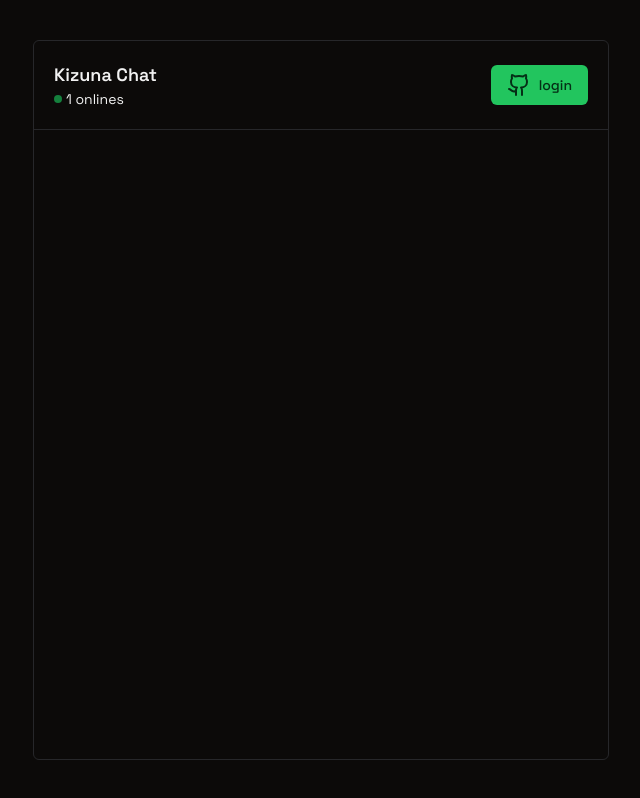
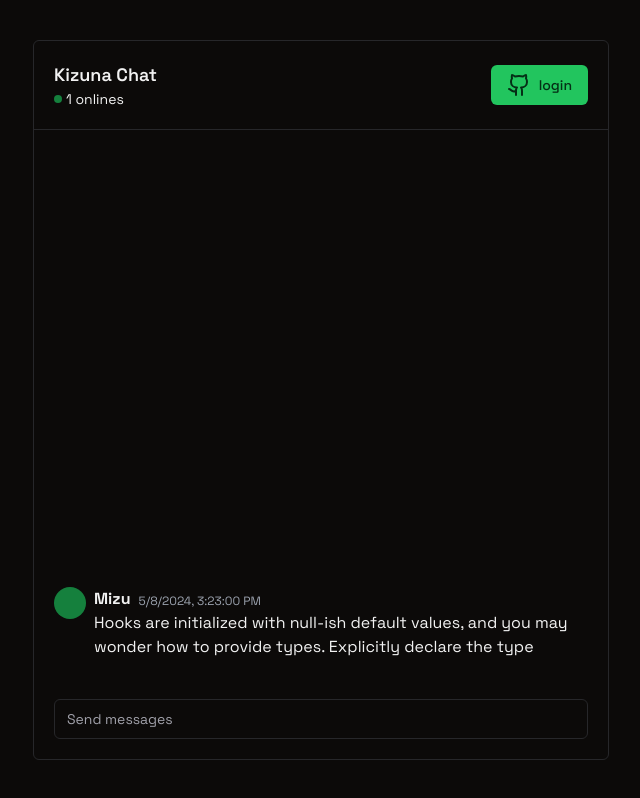
Before and after one commit to signal451/rt-chat, a Next.js app: page / in a window 1280 px wide. Shown: the whole page, without its empty margins (319-959 px from the left). Built offline with nearby package versions, Linux system fonts and the light colour scheme; no server answers.

Commit message:
add: chat ui elements

```diff
--- a/app/page.tsx
+++ b/app/page.tsx
@@ -1,5 +1,8 @@
 import { ChatHeader } from "@/components/ChatHeader";
+import InitUser from "@/lib/store/initUser";
 import { supabaseServerClient } from "@/utils/supabase/server";
+import { Input } from "@/components/ui/input"
+
 
 export default async function Home() {
 
@@ -12,10 +15,35 @@
 
   const data = await getCurrentUser()
 
+  return (
+    <>
+      <main className="md:py-10 md:max-w-xl h-screen mx-auto">
+        <div className="h-full border rounded-md flex flex-col">
+          <ChatHeader user={data} />
+          <div className="flex-1 flex flex-col p-5">
+            <div className="flex-1"> </div>
+            <div>
+             <div className="flex gap-x-2">
+              {/* User profile and name */}
+              <div className="h-8 w-8 bg-green-700 rounded-full">{/* image */} </div>
+              <div className="flex-1">
+                <div className="flex items-center gap-x-2">
+                  <p className="font-bold"> Mizu </p>
+                  <p className="text-xs  text-gray-400 pt-1"> {new Date().toLocaleString()} </p>
+                </div>
 
-  return (
-    <main className="md:py-10 md:max-w-xl h-screen mx-auto">
-      <ChatHeader user={data} />
-    </main>
+                <p> Hooks are initialized with null-ish default values, and you may wonder how to provide types. Explicitly declare the type</p>
+              </div>
+             </div>
+            </div>
+
+          </div>
+          <div className="p-5">
+          <Input placeholder="Send messages" />
+          </div>
+        </div>
+      </main>
+      <InitUser user={data} />
+    </>
   );
 }
--- a/components/ChatHeader.tsx
+++ b/components/ChatHeader.tsx
@@ -30,7 +30,6 @@
 
 
     return (
-        <div className="h-full border rounded-md">
         <div className="flex p-5 justify-between border-b-[1px]">
           <div className="flex-col">
           <h1 className="font-semibold text-lg"> Kizuna Chat </h1>
@@ -49,6 +48,5 @@
         )}
 
         </div>
-      </div>
     )
 }
--- /dev/null
+++ b/components/ui/input.tsx
@@ -0,0 +1,25 @@
+import * as React from "react"
+
+import { cn } from "@/lib/utils"
+
+export interface InputProps
+  extends React.InputHTMLAttributes<HTMLInputElement> {}
+
+const Input = React.forwardRef<HTMLInputElement, InputProps>(
+  ({ className, type, ...props }, ref) => {
+    return (
+      <input
+        type={type}
+        className={cn(
+          "flex h-10 w-full rounded-md border border-input bg-background px-3 py-2 text-sm ring-offset-background file:border-0 file:bg-transparent file:text-sm file:font-medium placeholder:text-muted-foreground focus-visible:outline-none focus-visible:ring-2 focus-visible:ring-ring focus-visible:ring-offset-2 disabled:cursor-not-allowed disabled:opacity-50",
+          className
+        )}
+        ref={ref}
+        {...props}
+      />
+    )
+  }
+)
+Input.displayName = "Input"
+
+export { Input }
--- /dev/null
+++ b/lib/store/initUser.tsx
@@ -0,0 +1,23 @@
+"use client"
+import { User } from "@supabase/supabase-js"
+import { useEffect, useRef } from "react"
+import { useUserStore } from "./user"
+
+
+// questionable code for sure
+export default function InitUser ({user} : {user : User | null})  {
+
+    const initState = useRef(false)
+
+    useEffect(() => {
+        if(!initState.current) {
+            useUserStore.setState({ user })
+        }
+        initState.current = true
+        // eslint-disable-next-line
+    }, [])
+
+    return (
+        <></>
+    )
+}
--- /dev/null
+++ b/lib/store/user.ts
@@ -0,0 +1,11 @@
+import { User } from "@supabase/supabase-js"
+import { create } from "zustand"
+
+
+interface UserState {
+    user: User | null
+}
+
+export const useUserStore = create<UserState>()((set) => ({
+    user: null,
+}))
--- a/package.json
+++ b/package.json
@@ -20,7 +20,8 @@
     "react": "^18",
     "react-dom": "^18",
     "tailwind-merge": "^2.3.0",
-    "tailwindcss-animate": "^1.0.7"
+    "tailwindcss-animate": "^1.0.7",
+    "zustand": "^4.5.2"
   },
   "devDependencies": {
     "@types/node": "^20",
```
Also changed, not shown: 1 other file (tests, documents, lock files or other folders).
